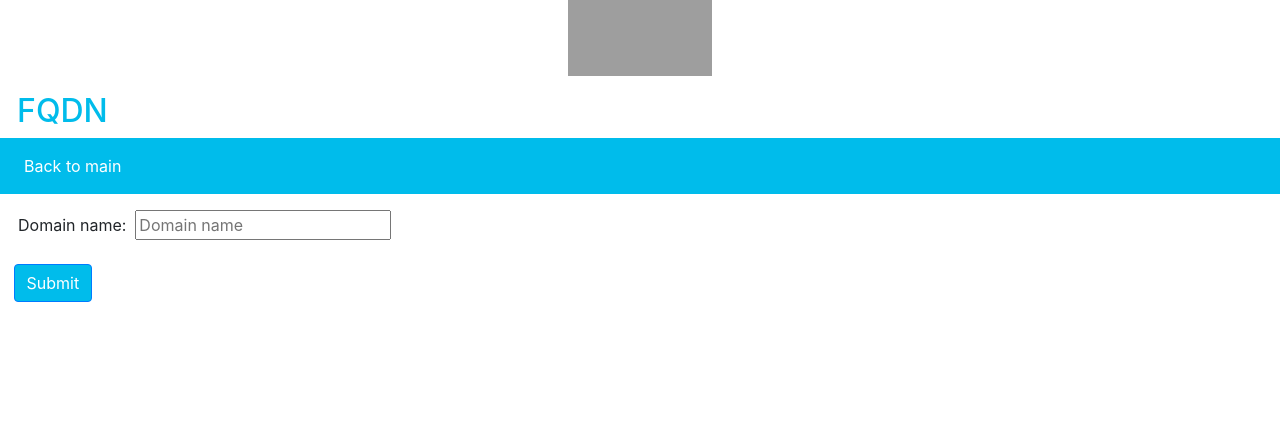
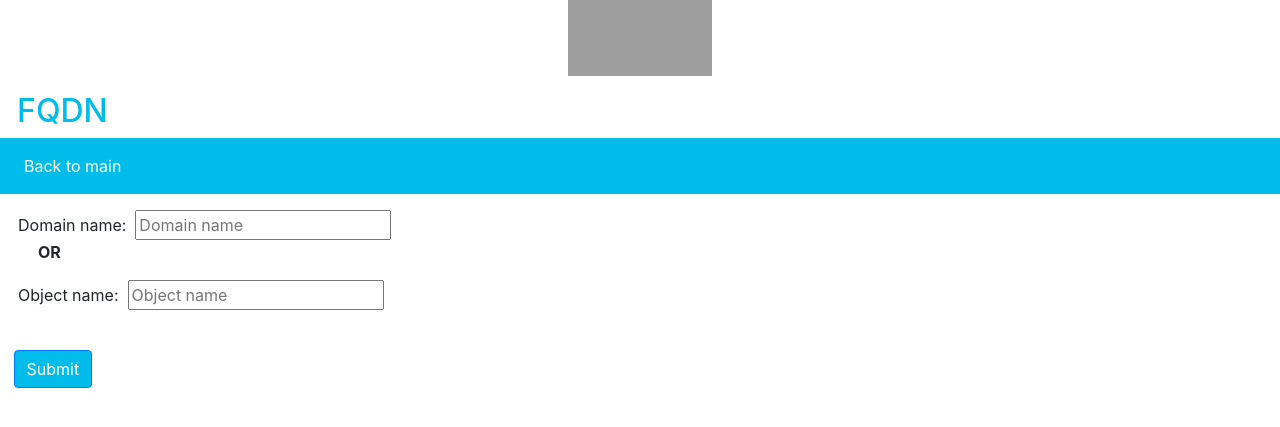
Before and after one commit to braonle/fw-orchestrator, a Flask app: page /fqdn in a window 1280 px wide. Shown: the top 427 px of the page. Run offline with Flask 2, Linux system fonts and the light colour scheme; some libraries are stand-ins or nearby versions; grey boxes are pictures that could not be loaded.

Commit message:
added named search

```diff
--- a/frontend/web/templates/fqdn.html
+++ b/frontend/web/templates/fqdn.html
@@ -21,8 +21,10 @@
     <body>
             <p></p>
             <form action="/fqdn" method="POST", method='GET'>
-            <p>&nbsp&nbsp&nbsp Domain name: &nbsp<input type="text" placeholder="Domain name" name="fqdn_str" value="{{ fqdn_str }}"</p>
-            </br></br>
+            <p>&nbsp&nbsp&nbsp Domain name: &nbsp<input type="text" placeholder="Domain name" name="fqdn_str" value="{{ fqdn_str }}"</p></br>
+            <b>&nbsp&nbsp&nbsp&nbsp&nbsp&nbsp&nbsp&nbsp&nbsp OR</b>
+            <p>&nbsp&nbsp&nbsp Object name: &nbsp<input type="text" placeholder="Object name" name="name" value="{{ name }}"></p>
+            </br>
             &nbsp&nbsp&nbsp<input type="submit" class="btn btn-primary" style="background-color: #00BCEB;"style="color:white" value="Submit">
 
             <p></p>
--- a/frontend/web/templates/host.html
+++ b/frontend/web/templates/host.html
@@ -25,6 +25,7 @@
             <p></p>
 
             <p>&nbsp&nbsp&nbsp Host address: &nbsp<input type="text" placeholder="Host address" name="ip_addr" value="{{ ip_addr }}"></p>
+            <b>&nbsp&nbsp&nbsp&nbsp&nbsp&nbsp&nbsp&nbsp&nbsp OR</b>
             <p>&nbsp&nbsp&nbsp Hostname: &nbsp<input type="text" placeholder="Hostname" name="name" value="{{ name }}"></p>
 
             &nbsp&nbsp&nbsp<input type="submit" class="btn btn-primary" style="background-color: #00BCEB;"style="color:white" value="Submit">
--- a/frontend/web/templates/network.html
+++ b/frontend/web/templates/network.html
@@ -24,6 +24,8 @@
             <p></p>
 
             <p>&nbsp&nbsp&nbsp Prefix: &nbsp<input type="text" placeholder="Prefix" name="prefix" value="{{ prefix }}"></p>
+            <b>&nbsp&nbsp&nbsp&nbsp&nbsp&nbsp&nbsp&nbsp&nbsp OR</b>
+            <p>&nbsp&nbsp&nbsp Object name: &nbsp<input type="text" placeholder="Object name" name="name" value="{{ name }}"></p>
 
             &nbsp&nbsp&nbsp<input type="submit" class="btn btn-primary" style="background-color: #00BCEB;"style="color:white" value="Submit">
             <p></p>
--- a/frontend/web/templates/rangeof.html
+++ b/frontend/web/templates/rangeof.html
@@ -26,6 +26,8 @@
 
             <p>&nbsp&nbsp&nbsp First address: <input type="text" placeholder="First address" name="values" value="{{ first }}"></p>
             <p>&nbsp&nbsp&nbsp Last address: <input type="text" placeholder="Last address" name="values" value="{{ last }}"></p>
+            <b>&nbsp&nbsp&nbsp&nbsp&nbsp&nbsp&nbsp&nbsp&nbsp OR</b>
+            <p>&nbsp&nbsp&nbsp Object name: &nbsp<input type="text" placeholder="Object name" name="name" value="{{ name }}"></p>
             &nbsp&nbsp&nbsp<input type="submit" class="btn btn-primary" style="background-color: #00BCEB;"style="color:white" value="Submit">
             <p></p>
 
```
